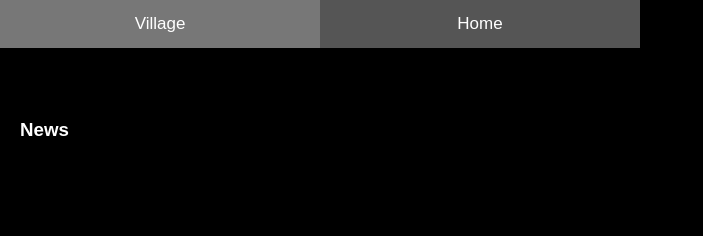
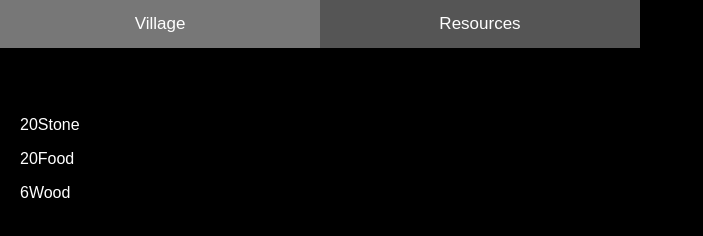
Before and after one commit to brunoferreira03/Attempt-1, a plain HTML site: page index.html in a window 1280 px wide. Shown: the whole page, without its empty margins (0-703 px from the left). Drawn offline with Linux system fonts and the light colour scheme.

Commit message:
Add Resources Cycle

```diff
--- a/index.html
+++ b/index.html
@@ -11,20 +11,21 @@
 <body>
     <!-- Tab buttons to differentiate different areas of the page -->
     <button class="tablink" onclick="openPage('Village', this)">Village</button>
-    <button id="defaultOpen" class="tablink" onclick="openPage('News', this)">Home</button>
+    <button id="defaultOpen" class="tablink" onclick="openPage('Resources', this)">Resources</button>
 
     <!-- Village tab with village information
          Insert here all the village interaction buttons -->
     <div id="Village" class="tabcontent">
         <H4>Test</H4>
         <p id="villagerCount"></p>
-        <p id="stoneCount"></p>
     </div>
 
     <!-- Resources tab to keep track of resources
          Insert here all information that is resource related -->
-    <div id="News" class="tabcontent">
-        <h3>News</h3>
+    <div id="Resources" class="tabcontent">
+        <p id="stoneCount"></p>
+        <p id="foodCount"></p>
+        <p id="woodCount"></p>
     </div>
 
     <!-- Jobs tab
--- a/resources.js
+++ b/resources.js
@@ -1,14 +1,37 @@
 var resourceData ={
-    stone: 7,
+    food: 20,
+    wood: 6,
+    stone: 8,
+
+}
+
+var resourceRates = {
+    foodPerTick: 0,
+    woodPerTick: 0,
+    stonePerTick: 0,
+}
+
+function gainFood(){
+    resourceData.food += resourceRates.foodPerTick;
+    document.getElementById("foodCount").innerHTML = resourceData.food + "Food";
+}
+
+function gainWood(){
+    resourceData.wood += resourceRates.woodPerTick;
+    document.getElementById("woodCount").innerHTML = resourceData.wood + "Wood";
 }
 
 function gainStone(){
-    resourceData.stone += 1;
+    resourceData.stone += resourceRates.stonePerTick;
+    document.getElementById("stoneCount").innerHTML = resourceData.food + "Stone";
 }
 
-var gainStoneLoop = window.setInterval(function(){
+var gainResourceLoop = window.setInterval(function(){
+    gainFood()
+    gainWood()
     gainStone()
-    document.getElementById("stoneCount").innerHTML = resourceData.stone;
+
 }, 1000)
 
+
 export {resourceData}
--- a/style.css
+++ b/style.css
@@ -31,6 +31,6 @@ body, html {
   }
 
   #Village {background-color: black;}
-  #News {background-color: black;}
+  #Resources {background-color: black;}
   #Contact {background-color: black;}
   #About {background-color: black;}
--- a/village.js
+++ b/village.js
@@ -2,6 +2,7 @@ import {resourceData} from './resources.js'
 
 var villageData = {
     population: 3,
+    beds: 5,
 }
 var resources = resourceData
 
@@ -9,9 +10,35 @@ function increasePopulation(){
     villageData.population += 1;
 }
 
+
+// Loops
+
 var gainPopulationLoop = window.setInterval(function(){
+    // gaining population should check for a couple conditions
+    // making sure that the increase is stable and possible
+
+
+
     increasePopulation()
 }, 5000)
+
+var villageEatLoop = window.setInterval(function(){
+    // Every 10 seconds, drain the food necessary to keep villagers alive.
+    // Villagers that don't eat die, meaning that the amount of food neeeds to stay
+    // at a specific level above the villager amount
+
+    // get needed value to survive the cycle
+    var foodNeeded = villageData.population * 3;
+
+    // verify the food needed to survive the cycle
+    if (foodNeeded <= resourceData.food) {
+        resourceData.food -= foodNeeded;
+    }
+    else if(foodNeeded > resourceData.food){
+
+
+    }
+}, 10000)
 
 var matchValues = window.setInterval(function(){
     document.getElementById("villagerCount").innerHTML = villageData.population + " with " + resources.stone + " available";
```
